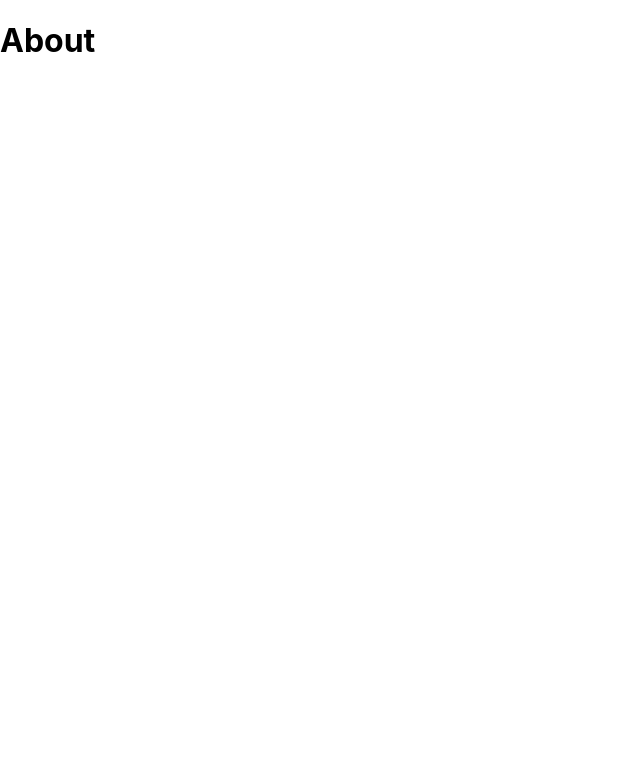
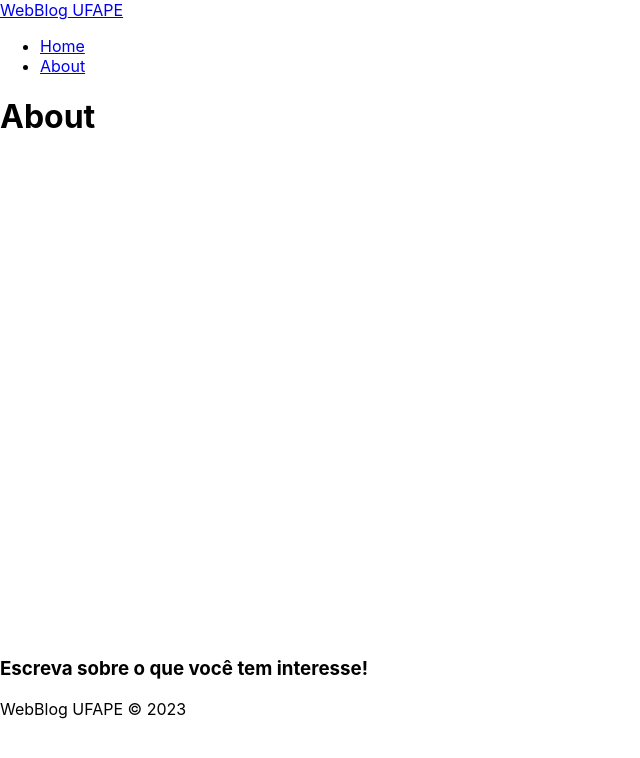
Before and after one commit to VictorW-dev/WebBlog_UFAPE, a React (Create React App) app: page /about in a window 1280 px wide. Shown: the top 758 px of the page, without its empty margins (0-640 px from the left). Built offline with nearby package versions, Linux system fonts and the light colour scheme.

Commit message:
Adding Navbar Component

```diff
--- a/src/App.js
+++ b/src/App.js
@@ -4,6 +4,9 @@ import './App.css';
 import { BrowserRouter, Routes, Route, Navigate } from 'react-router-dom';
 import Home from './pages/Home/Home';
 import About from './pages/About/About';
+import Navbar from './components/Navbar';
+import Footer from './components/Footer';
+
 
 // Pages
 
@@ -11,12 +14,14 @@ function App() {
   return (
     <div className="App">
       <BrowserRouter>
-        <div>
+      <Navbar />
+        <div className='container'>
           <Routes>
             <Route path="/" element={<Home />} />
             <Route path='/about' element={<About />} />
           </Routes>
         </div>
+        <Footer />
       </BrowserRouter>
     </div>
   );
--- /dev/null
+++ b/src/components/Footer.js
@@ -0,0 +1,12 @@
+import styles from './Footer.module.css';
+
+const Footer = () => {
+    return (
+        <div className="footer">
+            <h3>Escreva sobre o que você tem interesse!</h3>
+            <p>WebBlog UFAPE &copy; 2023</p>
+        </div>
+    );
+}
+
+export default Footer;
--- /dev/null
+++ b/src/components/Navbar.js
@@ -0,0 +1,27 @@
+import { NavLink } from "react-router-dom";
+
+import styles from './Navbar.module.css';
+
+const Navbar = () => {
+    return (
+        <nav className="navbar">
+            <NavLink to="/">
+                <span>WebBlog</span> UFAPE
+            </NavLink>
+            <ul>
+                <li>
+                    <NavLink to="/">
+                        Home
+                    </NavLink>
+                </li>
+                <li>
+                    <NavLink to="/about">
+                        About
+                    </NavLink>
+                </li>
+            </ul>
+        </nav>
+    );
+}
+
+export default Navbar;
```
Also changed, not shown: src/components/Footer.module.css (added), src/components/Navbar.module.css (added).
